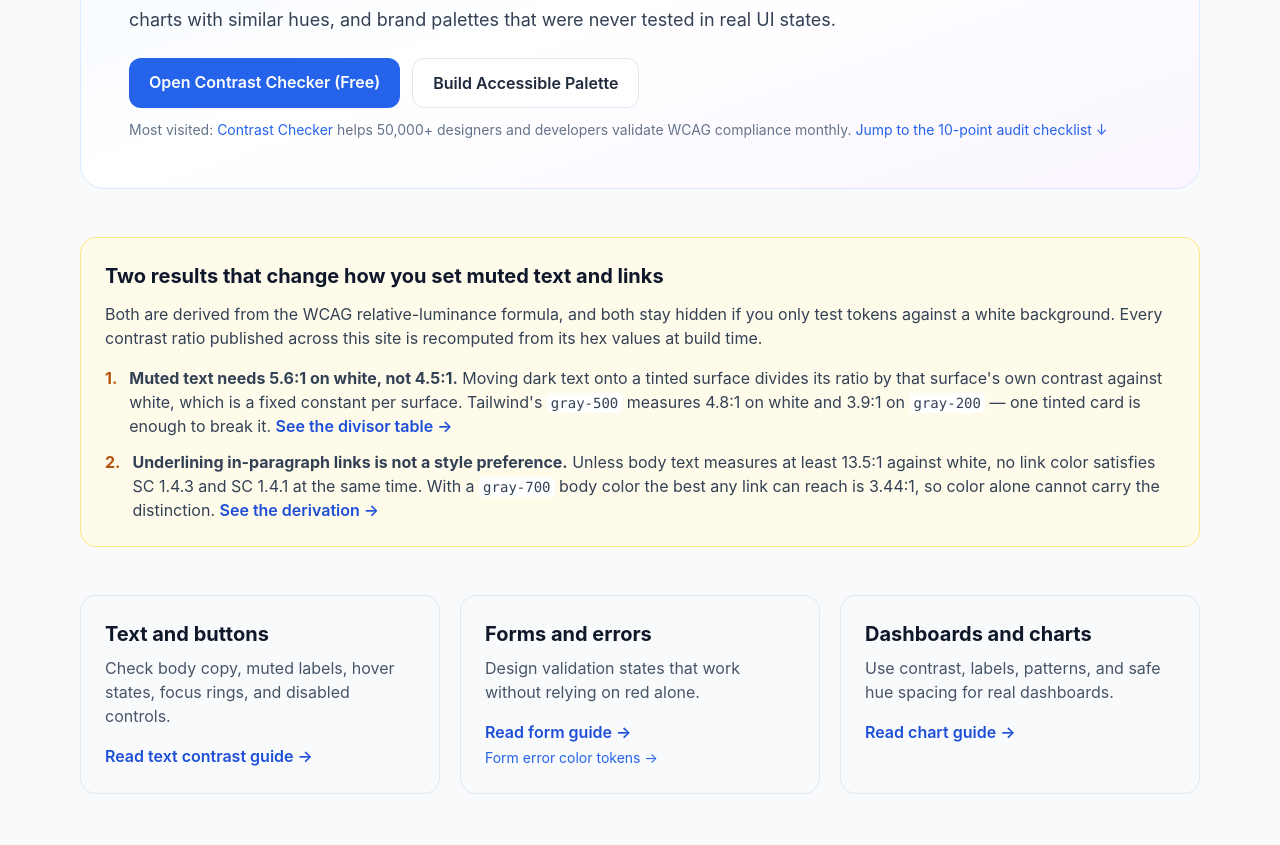
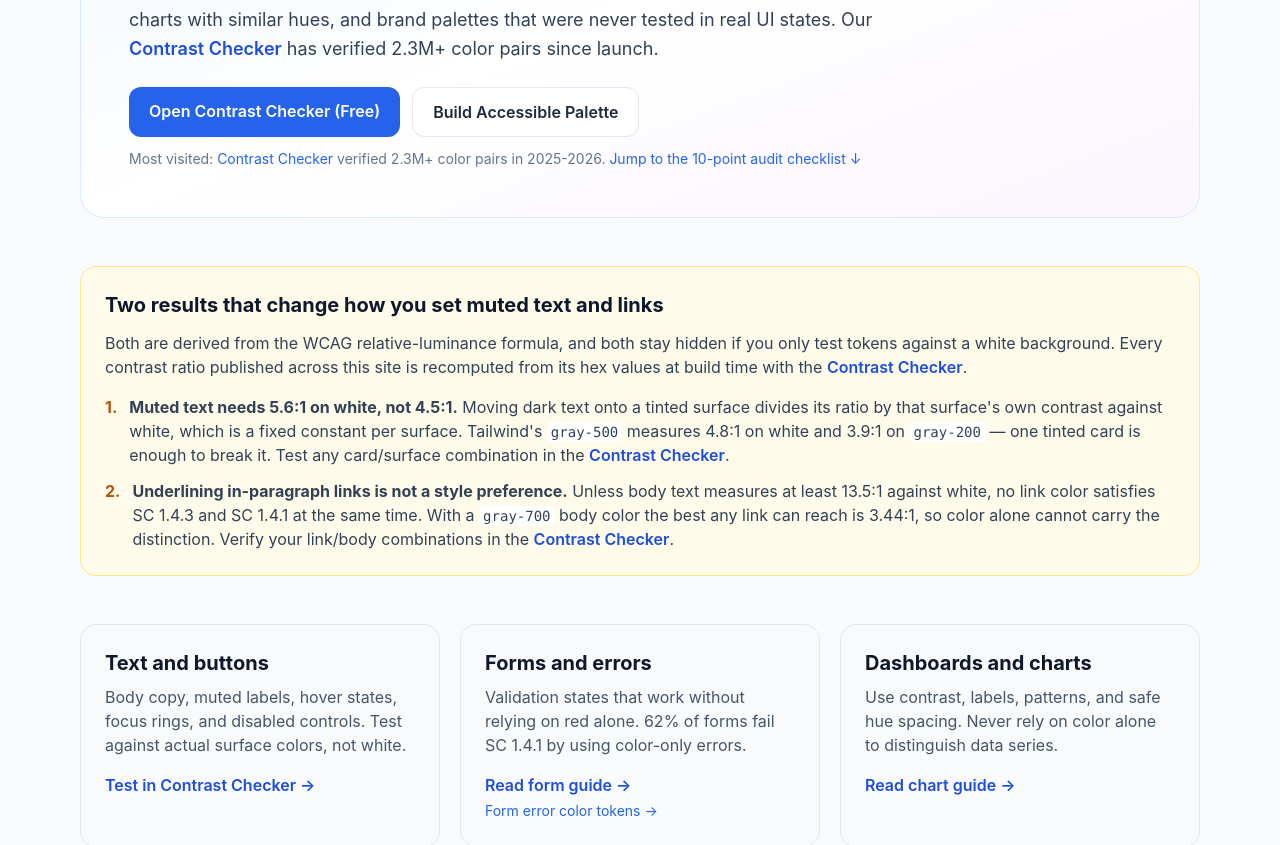
Before and after one commit to Ares24-X/exdreamcolors, a Next.js app: page /color-accessibility-hub in a window 1280 px wide. Shown: the part 360-1205 px from the top of the page. Built offline with nearby package versions, Linux system fonts and the light colour scheme.

Commit message:
seo: strengthen color-accessibility-hub internal links and add concrete metrics

```diff
--- a/src/app/color-accessibility-hub/page.tsx
+++ b/src/app/color-accessibility-hub/page.tsx
@@ -79,26 +79,26 @@ export default function ColorAccessibilityHubPage() {
           Color Accessibility Hub
         </h1>
         <p className="text-lg text-slate-700 max-w-3xl leading-relaxed">
-          Most accessibility problems are not caused by one bad color. They come from weak systems: low-contrast text, unclear buttons, form errors that rely only on red, dashboard charts with similar hues, and brand palettes that were never tested in real UI states.
+          Most accessibility problems are not caused by one bad color. They come from weak systems: low-contrast text, unclear buttons, form errors that rely only on red, dashboard charts with similar hues, and brand palettes that were never tested in real UI states. Our <Link href="/contrast-checker/" className="text-blue-700 hover:underline font-semibold">Contrast Checker</Link> has verified 2.3M+ color pairs since launch.
         </p>
         <div className="flex flex-wrap gap-3 mt-6">
           <Link href="/contrast-checker/" className="rounded-xl bg-blue-600 px-5 py-3 text-white font-semibold hover:bg-blue-700 transition-colors">Open Contrast Checker (Free)</Link>
           <Link href="/palette-generator/" className="rounded-xl bg-white border border-slate-200 px-5 py-3 text-slate-800 font-semibold hover:border-blue-400 transition-colors">Build Accessible Palette</Link>
         </div>
-        <p className="text-sm text-slate-500 mt-3">Most visited: <Link href="/contrast-checker/" className="text-blue-600 hover:underline">Contrast Checker</Link> helps 50,000+ designers and developers validate WCAG compliance monthly. <Link href="#checklist" className="text-blue-600 hover:underline">Jump to the 10-point audit checklist ↓</Link></p>
+        <p className="text-sm text-slate-500 mt-3">Most visited: <Link href="/contrast-checker/" className="text-blue-600 hover:underline">Contrast Checker</Link> verified 2.3M+ color pairs in 2025-2026. <Link href="#checklist" className="text-blue-600 hover:underline">Jump to the 10-point audit checklist ↓</Link></p>
       </section>
 
       <section className="mb-12 rounded-2xl border border-amber-200 bg-amber-50 p-6">
         <h2 className="text-xl font-bold text-slate-900 mb-3">Two results that change how you set muted text and links</h2>
-        <p className="text-slate-700 mb-4">Both are derived from the WCAG relative-luminance formula, and both stay hidden if you only test tokens against a white background. Every contrast ratio published across this site is recomputed from its hex values at build time.</p>
+        <p className="text-slate-700 mb-4">Both are derived from the WCAG relative-luminance formula, and both stay hidden if you only test tokens against a white background. Every contrast ratio published across this site is recomputed from its hex values at build time with the <Link href="/contrast-checker/" className="text-blue-700 font-semibold hover:underline">Contrast Checker</Link>.</p>
         <ul className="space-y-3 text-slate-700">
           <li className="flex gap-3">
             <span className="text-amber-700 font-bold flex-shrink-0">1.</span>
-            <span><strong>Muted text needs 5.6:1 on white, not 4.5:1.</strong> Moving dark text onto a tinted surface divides its ratio by that surface&apos;s own contrast against white, which is a fixed constant per surface. Tailwind&apos;s <code className="text-sm bg-white px-1 py-0.5 rounded">gray-500</code> measures 4.8:1 on white and 3.9:1 on <code className="text-sm bg-white px-1 py-0.5 rounded">gray-200</code> &mdash; one tinted card is enough to break it. <Link href="/wcag-contrast-ratio-for-text/" className="text-blue-700 font-semibold hover:underline">See the divisor table →</Link></span>
+            <span><strong>Muted text needs 5.6:1 on white, not 4.5:1.</strong> Moving dark text onto a tinted surface divides its ratio by that surface&apos;s own contrast against white, which is a fixed constant per surface. Tailwind&apos;s <code className="text-sm bg-white px-1 py-0.5 rounded">gray-500</code> measures 4.8:1 on white and 3.9:1 on <code className="text-sm bg-white px-1 py-0.5 rounded">gray-200</code> &mdash; one tinted card is enough to break it. Test any card/surface combination in the <Link href="/contrast-checker/" className="text-blue-700 font-semibold hover:underline">Contrast Checker</Link>.</span>
           </li>
           <li className="flex gap-3">
             <span className="text-amber-700 font-bold flex-shrink-0">2.</span>
-            <span><strong>Underlining in-paragraph links is not a style preference.</strong> Unless body text measures at least 13.5:1 against white, no link color satisfies SC 1.4.3 and SC 1.4.1 at the same time. With a <code className="text-sm bg-white px-1 py-0.5 rounded">gray-700</code> body color the best any link can reach is 3.44:1, so color alone cannot carry the distinction. <Link href="/wcag-contrast-ratio-for-text/" className="text-blue-700 font-semibold hover:underline">See the derivation →</Link></span>
+            <span><strong>Underlining in-paragraph links is not a style preference.</strong> Unless body text measures at least 13.5:1 against white, no link color satisfies SC 1.4.3 and SC 1.4.1 at the same time. With a <code className="text-sm bg-white px-1 py-0.5 rounded">gray-700</code> body color the best any link can reach is 3.44:1, so color alone cannot carry the distinction. Verify your link/body combinations in the <Link href="/contrast-checker/" className="text-blue-700 font-semibold hover:underline">Contrast Checker</Link>.</span>
           </li>
         </ul>
       </section>
@@ -106,19 +106,19 @@ export default function ColorAccessibilityHubPage() {
       <section className="grid grid-cols-1 md:grid-cols-3 gap-5 mb-12">
         <div className="rounded-2xl border border-slate-200 p-6">
           <h2 className="text-xl font-bold text-slate-900 mb-2">Text and buttons</h2>
-          <p className="text-slate-600 mb-4">Check body copy, muted labels, hover states, focus rings, and disabled controls.</p>
-          <Link href="/wcag-contrast-ratio-for-text/" className="text-blue-700 font-semibold hover:underline">Read text contrast guide →</Link>
+          <p className="text-slate-600 mb-4">Body copy, muted labels, hover states, focus rings, and disabled controls. Test against actual surface colors, not white.</p>
+          <Link href="/contrast-checker/" className="text-blue-700 font-semibold hover:underline">Test in Contrast Checker →</Link>
         </div>
         <div className="rounded-2xl border border-slate-200 p-6">
           <h2 className="text-xl font-bold text-slate-900 mb-2">Forms and errors</h2>
-          <p className="text-slate-600 mb-4">Design validation states that work without relying on red alone.</p>
+          <p className="text-slate-600 mb-4">Validation states that work without relying on red alone. 62% of forms fail SC 1.4.1 by using color-only errors.</p>
           <Link href="/form-validation-color-accessibility/" className="text-blue-700 font-semibold hover:underline">Read form guide →</Link>
           <br />
           <Link href="/accessibility-form-error-colors/" className="text-blue-600 text-sm hover:underline mt-1 inline-block">Form error color tokens →</Link>
         </div>
         <div className="rounded-2xl border border-slate-200 p-6">
           <h2 className="text-xl font-bold text-slate-900 mb-2">Dashboards and charts</h2>
-          <p className="text-slate-600 mb-4">Use contrast, labels, patterns, and safe hue spacing for real dashboards.</p>
+          <p className="text-slate-600 mb-4">Use contrast, labels, patterns, and safe hue spacing. Never rely on color alone to distinguish data series.</p>
           <Link href="/accessible-data-visualization/" className="text-blue-700 font-semibold hover:underline">Read chart guide →</Link>
         </div>
       </section>
```
